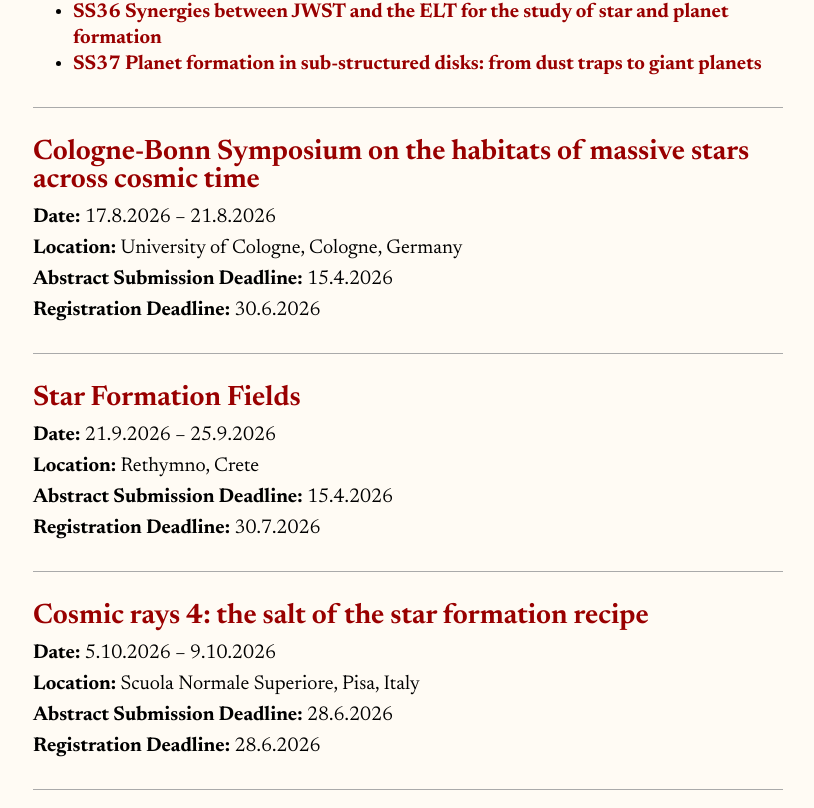
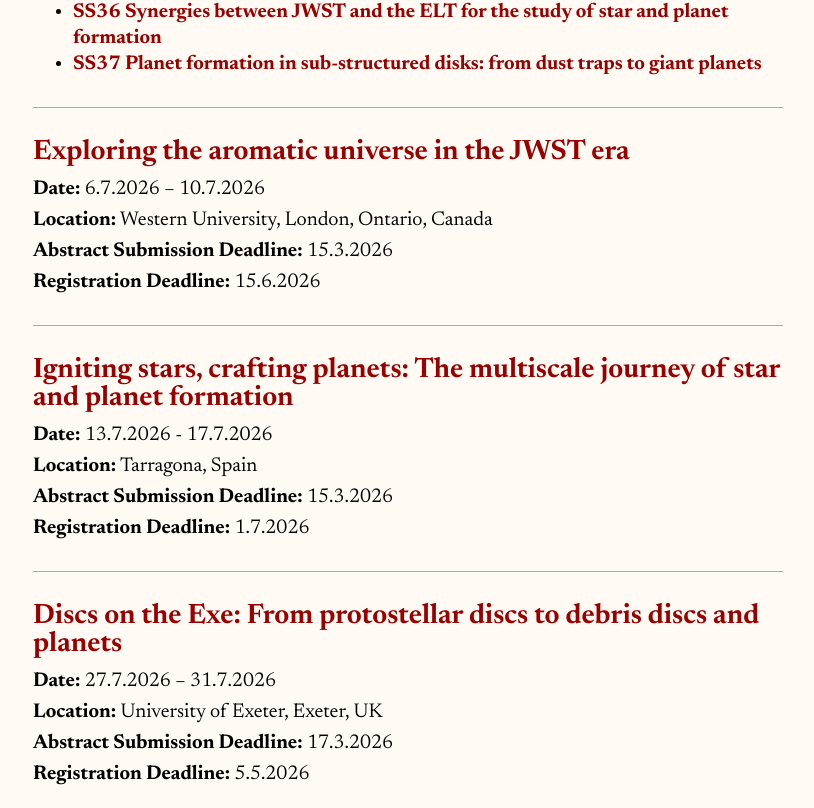
Before and after one commit to starformationnews/website, a SvelteKit app: page /meetings in a window 1280 px wide. Shown: the part 1432-2240 px from the top of the page, without its empty margins (232-1046 px from the left). Built offline with nearby package versions, Linux system fonts and the light colour scheme.

Commit message:
PhDs for february

```diff
--- a/src/routes/meetings/Meetings.svelte
+++ b/src/routes/meetings/Meetings.svelte
@@ -1,4 +1,5 @@
-<!-- <h3> <a href="" target="_blank">Title</a> </h3>
+<!--
+<h3> <a href="" target="_blank">Title</a> </h3>
 <p><strong>Date:</strong> </p>
 <p><strong>Location:</strong> </p>
 <p><strong>Abstract Submission Deadline:</strong> </p>
@@ -37,6 +38,24 @@
   <li><strong><a href="https://eas.unige.ch/EAS_meeting/session.jsp?id=SS37" target="_blank"> SS37 Planet formation in sub-structured disks: from dust traps to giant planets </a></strong></li>
 </ul>
 
+<h3> <a href="https://www.aromaticuniverse.space" target="_blank">Exploring the aromatic universe in the JWST era</a> </h3>
+<p><strong>Date:</strong> 6.7.2026 – 10.7.2026</p>
+<p><strong>Location:</strong> Western University, London, Ontario, Canada</p>
+<p><strong>Abstract Submission Deadline:</strong> 15.3.2026</p>
+<p><strong>Registration Deadline:</strong> 15.6.2026</p>
+
+<h3> <a href="https://workshops.ice.csic.es/event/8/" target="_blank">Igniting stars, crafting planets: The multiscale journey of star and planet formation</a> </h3>
+<p><strong>Date:</strong> 13.7.2026 - 17.7.2026</p>
+<p><strong>Location:</strong> Tarragona, Spain</p>
+<p><strong>Abstract Submission Deadline:</strong> 15.3.2026</p>
+<p><strong>Registration Deadline:</strong> 1.7.2026</p>
+
+<h3> <a href="https://discsontheexe.org/" target="_blank">Discs on the Exe: From protostellar discs to debris discs and planets</a> </h3>
+<p><strong>Date:</strong> 27.7.2026 – 31.7.2026</p>
+<p><strong>Location:</strong> University of Exeter, Exeter, UK</p>
+<p><strong>Abstract Submission Deadline:</strong> 17.3.2026</p>
+<p><strong>Registration Deadline:</strong> 5.5.2026</p>
+
 <h3> <a href="https://sfb1601.astro.uni-koeln.de/symposium2026/" target="_blank">Cologne-Bonn Symposium on the habitats of massive stars across cosmic time</a> </h3>
 <p><strong>Date:</strong> 17.8.2026 – 21.8.2026 </p>
 <p><strong>Location:</strong> University of Cologne, Cologne, Germany</p>
```
